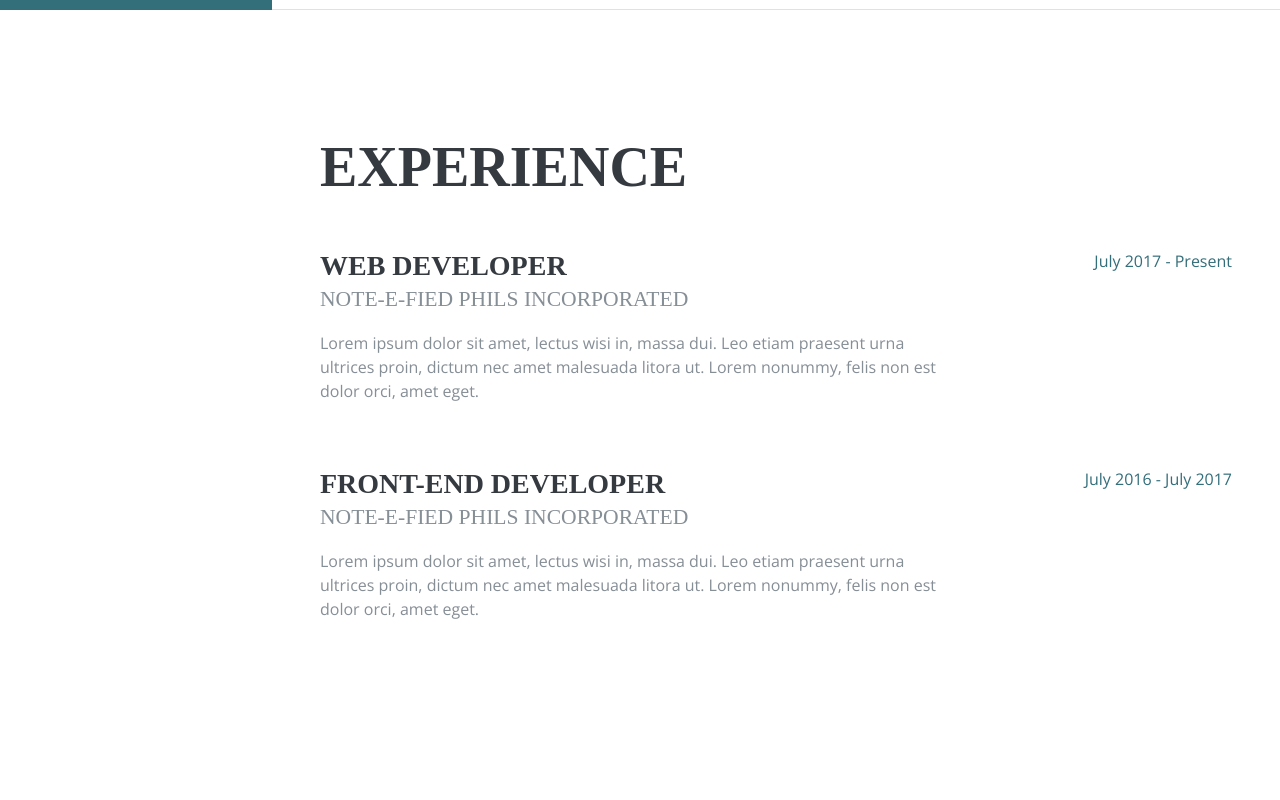
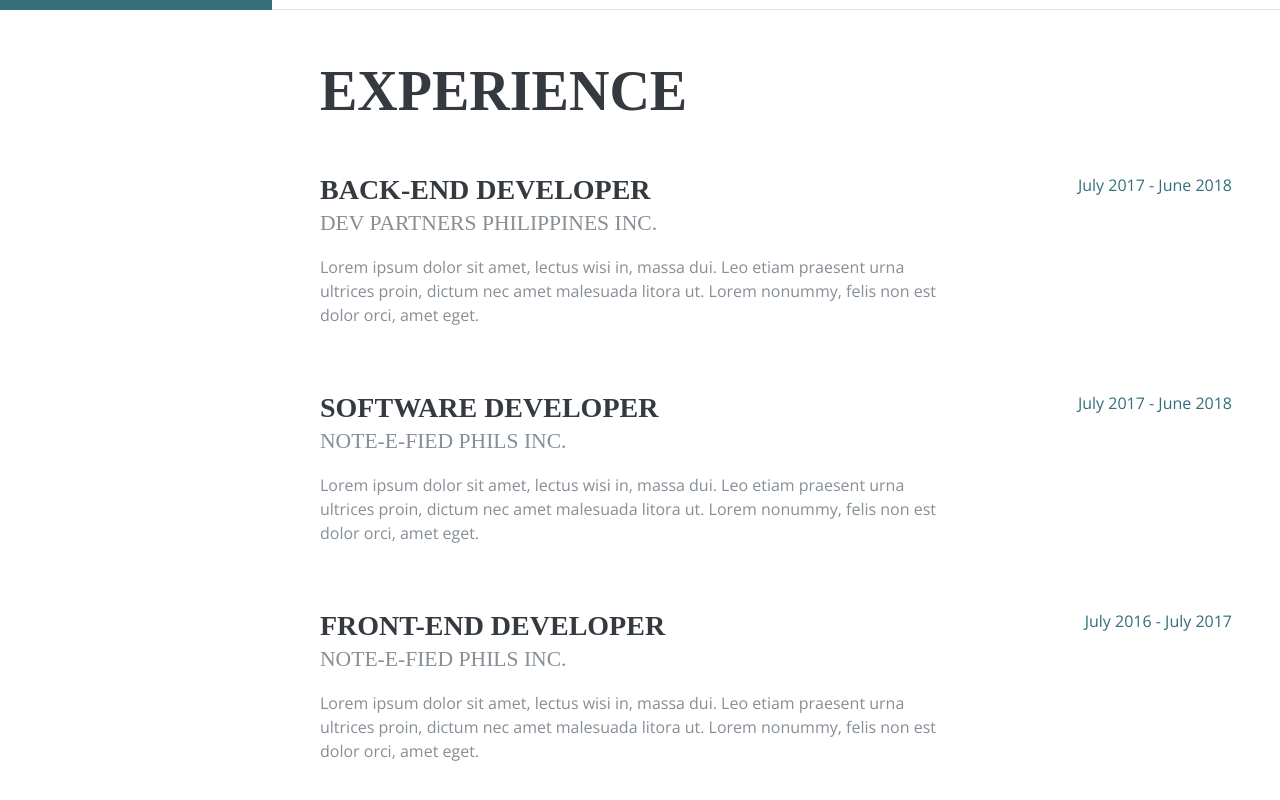
Before and after one commit to zyxnowell/Resume, a plain HTML site: page index.html in a window 1280 px wide. Shown: the part 790-1590 px from the top of the page. Drawn offline with nearby package versions, Linux system fonts and the light colour scheme; a web font is replaced by a local one.

Commit message:
Updated experience

```diff
--- a/index.html
+++ b/index.html
@@ -104,21 +104,32 @@
         <div class="my-auto">
           <h2 class="mb-5">Experience</h2>
 
-          <div class="resume-item d-flex flex-column flex-md-row mb-5">
+           <div class="resume-item d-flex flex-column flex-md-row mb-5">
             <div class="resume-content mr-auto">
-              <h3 class="mb-0">Web Developer</h3>
-              <div class="subheading mb-3">Note-e-fied Phils Incorporated</div>
+              <h3 class="mb-0">Back-End Developer</h3>
+              <div class="subheading mb-3">Dev Partners Philippines Inc.</div>
               <p>Lorem ipsum dolor sit amet, lectus wisi in, massa dui. Leo etiam praesent urna ultrices proin, dictum nec amet malesuada litora ut. Lorem nonummy, felis non est dolor orci, amet eget.</p>
             </div>
             <div class="resume-date text-md-right">
-              <span class="text-primary">July 2017 - Present</span>
+              <span class="text-primary">July 2017 - June 2018</span>
+            </div>
+          </div>
+
+          <div class="resume-item d-flex flex-column flex-md-row mb-5">
+            <div class="resume-content mr-auto">
+              <h3 class="mb-0">Software Developer</h3>
+              <div class="subheading mb-3">Note-e-fied Phils Inc.</div>
+              <p>Lorem ipsum dolor sit amet, lectus wisi in, massa dui. Leo etiam praesent urna ultrices proin, dictum nec amet malesuada litora ut. Lorem nonummy, felis non est dolor orci, amet eget.</p>
+            </div>
+            <div class="resume-date text-md-right">
+              <span class="text-primary">July 2017 - June 2018</span>
             </div>
           </div>
 
           <div class="resume-item d-flex flex-column flex-md-row mb-5">
             <div class="resume-content mr-auto">
               <h3 class="mb-0">Front-End Developer</h3>
-              <div class="subheading mb-3">Note-e-fied Phils Incorporated</div>
+              <div class="subheading mb-3">Note-e-fied Phils Inc.</div>
               <p>Lorem ipsum dolor sit amet, lectus wisi in, massa dui. Leo etiam praesent urna ultrices proin, dictum nec amet malesuada litora ut. Lorem nonummy, felis non est dolor orci, amet eget.</p>
             </div>
             <div class="resume-date text-md-right">
```
